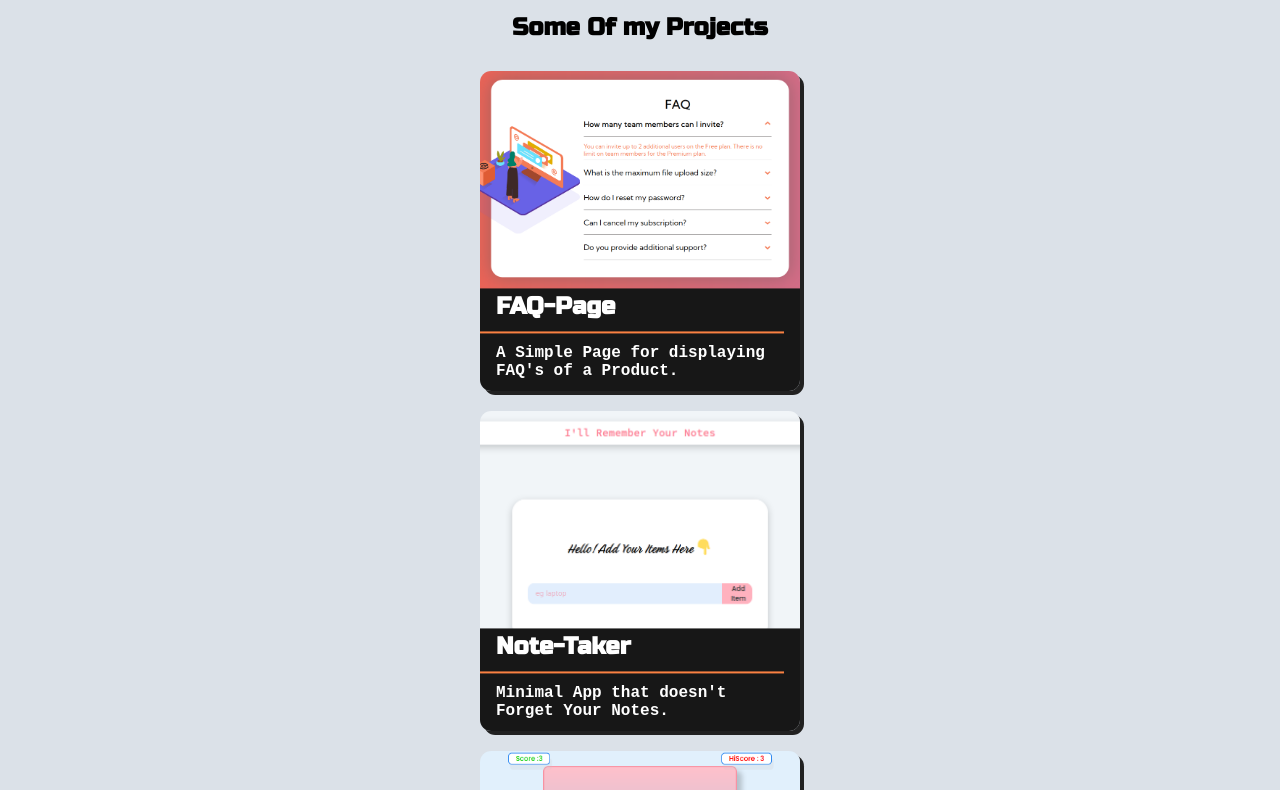
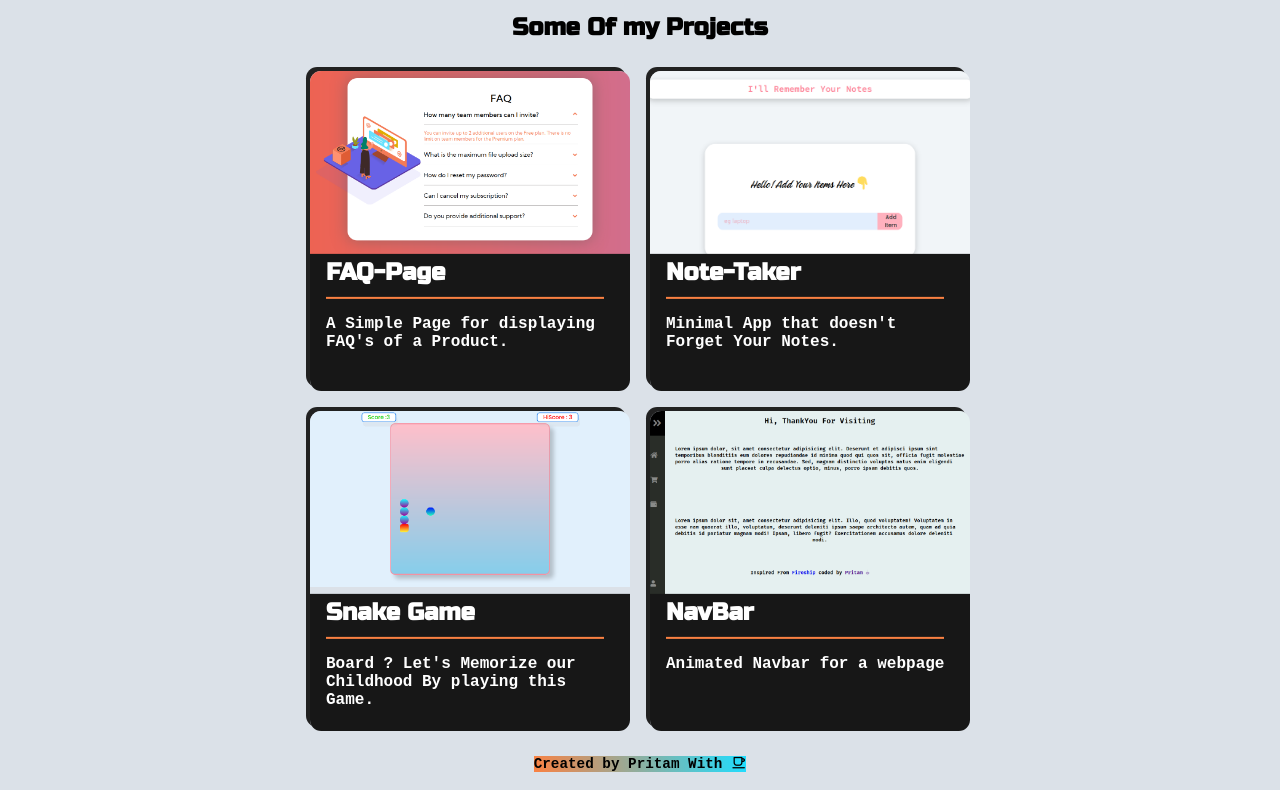
Before and after one commit to pritambera2000/Frontend_Practices, a plain HTML site: page ProjectShowcaseCards/index.html in a window 1280 px wide. Shown: the part 47-837 px from the top of the page. Drawn offline with nearby package versions, Linux system fonts and the light colour scheme.

Commit message:
Initial finalization

```diff
--- a/ProjectShowcaseCards/Styles/SCSS/_card.scss
+++ b/ProjectShowcaseCards/Styles/SCSS/_card.scss
@@ -7,18 +7,18 @@
   }
   .cards {
     display: grid;
-    height: 100vh;
-    grid-template-columns: repeat(1, 320px);
+    // height: 100vh;
+    grid-template-columns: repeat(1, 250px);
     gap: 20px;
     justify-content: center;
     .card{
-        background-size: 400px;
+        background-size: 329px;
         background-repeat: no-repeat;
         background-position: top;
         padding:10rem 0 0 0;
         transition: transform 0.3s ease;
         border-radius: 0.7em;
-        box-shadow: $shadow1-clr;
+        box-shadow: $shadow1-reverse-clr;
         height: 20rem;
         overflow: hidden;
       .card-title{
@@ -26,7 +26,7 @@
       }
         &:hover{
             transform: scale(1.02);
-            box-shadow: $shadow1-hover-clr;
+            box-shadow: $shadow1-clr;
             transition: 0.3s ease;
             .card-description{
             margin: 0.7rem 0;
@@ -51,8 +51,8 @@
         padding:1em;
         background:$mat-black-clr;
         color:white;
-        // height:7rem;
-        transform: translateY(36%);
+        height:11rem;
+        transform: translateY(13%);
 
     .card-title{
         position:relative;
@@ -77,7 +77,7 @@
     }
     .card-description{
 
-            margin: 0.7rem 0 0 0;
+            margin: 1rem 0 34px 0;
             height: 3rem;
 
 
@@ -85,10 +85,10 @@
             content: '';
             position: absolute;
             height:2px;
-            top:27.49%;
-            left:0;
+            top:24.69%;
+            left:1rem;
             background: $orange-clr;
-            width:95%;
+            width:87%;
 
             }
     }
--- a/ProjectShowcaseCards/Styles/SCSS/_colors.scss
+++ b/ProjectShowcaseCards/Styles/SCSS/_colors.scss
@@ -15,6 +15,7 @@ $blue-gradient: linear-gradient(
 $shadow-clr:0 4px 8px rgba(0,30,84,0.7);
 $shadow1-hover-clr:8px 8px 0px #212121;
 $shadow1-clr:4px 4px 0px #212121;
+$shadow1-reverse-clr: -4px -4px 0px #212121;
 $nav-blue-clr:#7596F8;
 $bg-opacity: hsla(0,0%,97.3%,0.58);
 $gray-clr:#dbe1e8;
--- /dev/null
+++ b/ProjectShowcaseCards/Styles/SCSS/_media.scss
@@ -0,0 +1,10 @@
+@media only screen and (min-width: 560px){
+    .cards{
+        grid-template-columns: repeat(2, 250px);
+    }
+}
+@media only screen and (min-width: 860px){
+    .cards{
+        grid-template-columns: repeat(2, 320px);
+    }
+}
--- a/ProjectShowcaseCards/Styles/SCSS/_nav.scss
+++ b/ProjectShowcaseCards/Styles/SCSS/_nav.scss
@@ -30,6 +30,9 @@ nav {
       justify-content: center;
       flex-direction: column;
       position: relative;
+      .uil-estate,.uil-heart{
+        display:none;
+      }
       &:hover {
         .icon-font {
           opacity: 1;
--- a/ProjectShowcaseCards/Styles/main.scss
+++ b/ProjectShowcaseCards/Styles/main.scss
@@ -4,6 +4,7 @@
 @import './SCSS/card';
 @import './SCSS/button';
 @import './SCSS/footer';
+@import './SCSS/media';
 
 
 
```
Also changed, not shown: ProjectShowcaseCards/Styles/CSS/main.css.
